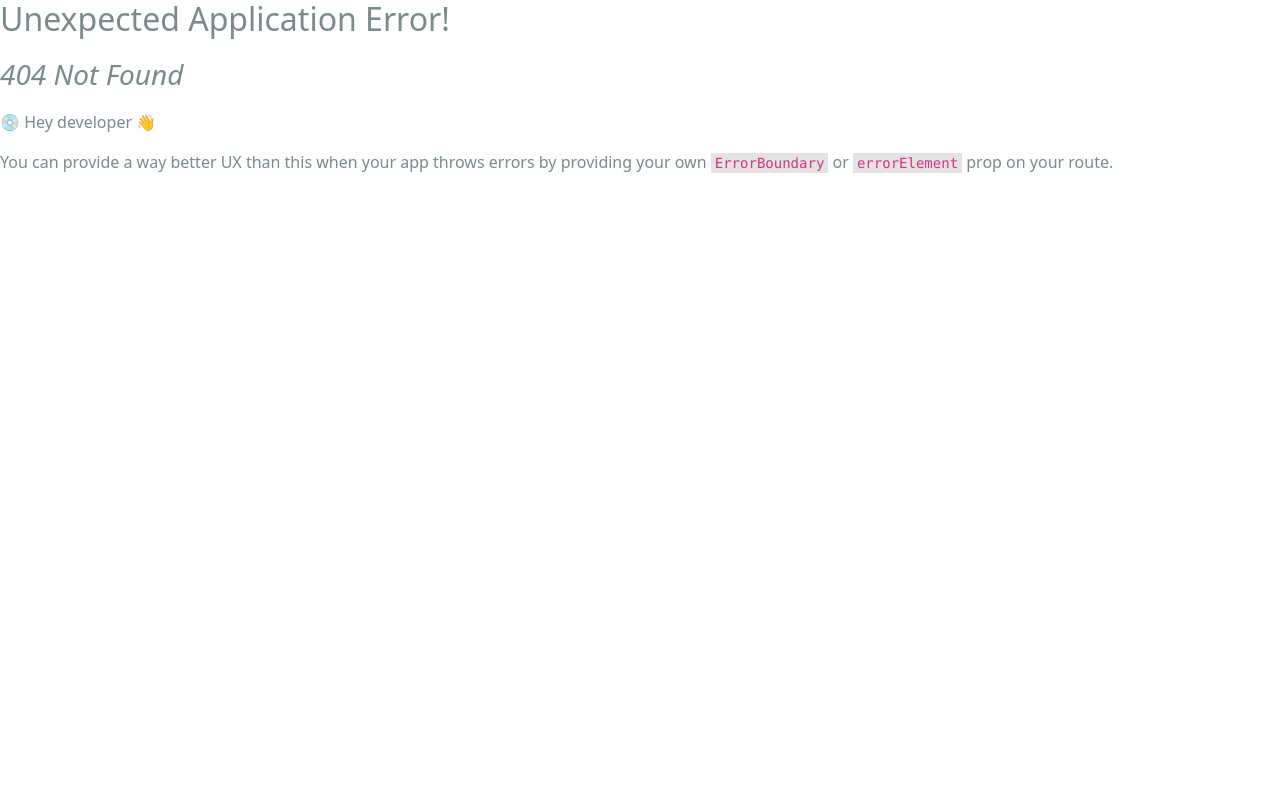
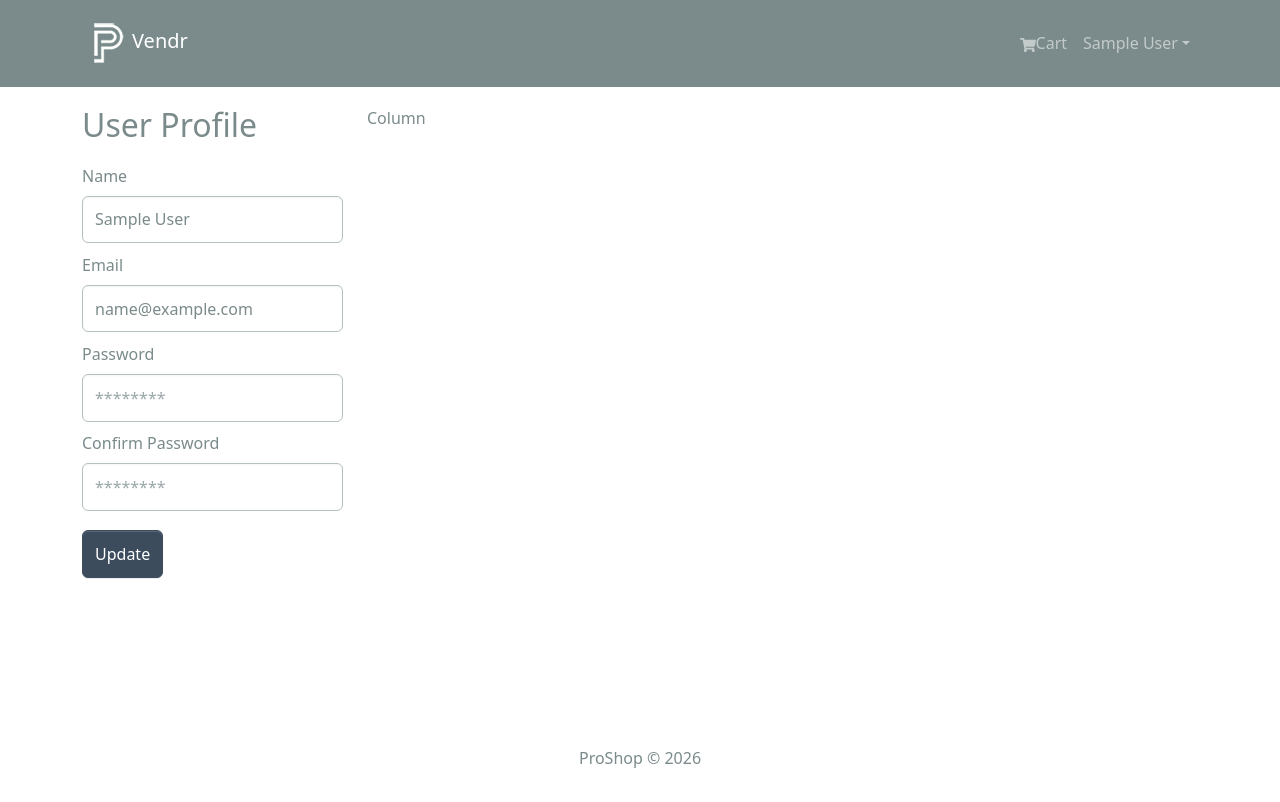
Before and after one commit to sen0mar/mern-ecommerce, a React (Vite) app in the folder frontend/: page /profile in a window 1280 px wide. Before the commit this address had no page. Shown: the top 802 px of the page. Built offline with nearby package versions, Linux system fonts and the light colour scheme; sample sign-in values are in the browser's storage.

Commit message:
Add functionality to update user profile

```diff
--- a/frontend/src/main.jsx
+++ b/frontend/src/main.jsx
@@ -17,6 +17,7 @@ import PrivateRoute from "./components/PrivateRoute.jsx";
 import PaymentPage from "./pages/PaymentPage.jsx";
 import PlaceOrderPage from "./pages/PlaceOrderPage.jsx";
 import OrderPage from "./pages/OrderPage.jsx";
+import ProfilePage from "./pages/ProfilePage.jsx";
 
 const router = createBrowserRouter([
   {
@@ -64,6 +65,15 @@ const router = createBrowserRouter([
           </PrivateRoute>
         ),
       },
+
+      {
+        path: "/profile",
+        element: (
+          <PrivateRoute>
+            <ProfilePage />
+          </PrivateRoute>
+        ),
+      },
     ],
   },
 ]);
--- /dev/null
+++ b/frontend/src/pages/ProfilePage.jsx
@@ -0,0 +1,119 @@
+import { useState, useEffect } from "react";
+import {
+  Table,
+  Form,
+  Button,
+  Row,
+  Col,
+  FormGroup,
+  FormLabel,
+  FormControl,
+} from "react-bootstrap";
+import { LinkContainer } from "react-router-bootstrap";
+import { useDispatch, useSelector } from "react-redux";
+import Message from "../components/Message";
+import Loader from "../components/Loader";
+import { toast } from "react-toastify";
+import { useProfileMutation } from "../slices/usersApiSlice";
+import { setCredentials } from "../slices/authSlice";
+
+const ProfilePage = () => {
+  const [name, setName] = useState("");
+  const [email, setEmail] = useState("");
+  const [password, setPassword] = useState("");
+  const [confirmPassword, setConfirmPassword] = useState("");
+
+  const dispatch = useDispatch();
+
+  const { userInfo } = useSelector((state) => state.auth);
+
+  const [updateProfile, { isLoading: loadingUpdateProfile }] =
+    useProfileMutation();
+
+  useEffect(() => {
+    if (userInfo) {
+      setName(userInfo.name);
+      setEmail(userInfo.email);
+    }
+  }, [userInfo, userInfo.name, userInfo.email]);
+
+  const handleSubmit = async (e) => {
+    e.preventDefault();
+
+    if (password !== confirmPassword) {
+      toast.error("Password do not match");
+    } else {
+      try {
+        const res = await updateProfile({
+          _id: userInfo._id,
+          name,
+          email,
+          password,
+        }).unwrap();
+
+        dispatch(setCredentials(res));
+        toast.success("Profile Updated Successfully");
+      } catch (err) {
+        toast.error(error?.data?.message || err?.error);
+      }
+    }
+  };
+
+  return (
+    <Row>
+      <Col md={3}>
+        <h2>User Profile</h2>
+
+        <Form onSubmit={handleSubmit}>
+          <FormGroup controlId="name" className="my-2">
+            <FormLabel>Name</FormLabel>
+            <FormControl
+              type="name"
+              placeholder="Enter name"
+              value={name}
+              onChange={(e) => setName(e.target.value)}
+            ></FormControl>
+          </FormGroup>
+
+          <FormGroup controlId="email" className="my-2">
+            <FormLabel>Email</FormLabel>
+            <FormControl
+              type="email"
+              placeholder="Enter email"
+              value={email}
+              onChange={(e) => setEmail(e.target.value)}
+            ></FormControl>
+          </FormGroup>
+
+          <FormGroup controlId="password" className="my-2">
+            <FormLabel>Password</FormLabel>
+            <FormControl
+              type="password"
+              placeholder="********"
+              value={password}
+              onChange={(e) => setPassword(e.target.value)}
+            ></FormControl>
+          </FormGroup>
+
+          <FormGroup controlId="confirmPassword" className="my-2">
+            <FormLabel>Confirm Password</FormLabel>
+            <FormControl
+              type="confirmPassword"
+              placeholder="********"
+              value={confirmPassword}
+              onChange={(e) => setConfirmPassword(e.target.value)}
+            ></FormControl>
+          </FormGroup>
+
+          <Button type="submit" variant="primary" className="my-2">
+            Update
+          </Button>
+          {loadingUpdateProfile && <Loader />}
+        </Form>
+      </Col>
+      <Col md={9}>Column</Col>
+    </Row>
+  );
+};
+
+export default ProfilePage;
--- a/frontend/src/slices/usersApiSlice.js
+++ b/frontend/src/slices/usersApiSlice.js
@@ -28,8 +28,20 @@ export const usersApiSlice = apiSlice.injectEndpoints({
         body: data,
       }),
     }),
+
+    profile: builder.mutation({
+      query: (data) => ({
+        url: `${USERS_URL}/profile`,
+        method: "PUT",
+        body: data,
+      }),
+    }),
   }),
 });
 
-export const { useLoginMutation, useLogoutMutation, useRegisterMutation } =
-  usersApiSlice;
+export const {
+  useLoginMutation,
+  useLogoutMutation,
+  useRegisterMutation,
+  useProfileMutation,
+} = usersApiSlice;
```
